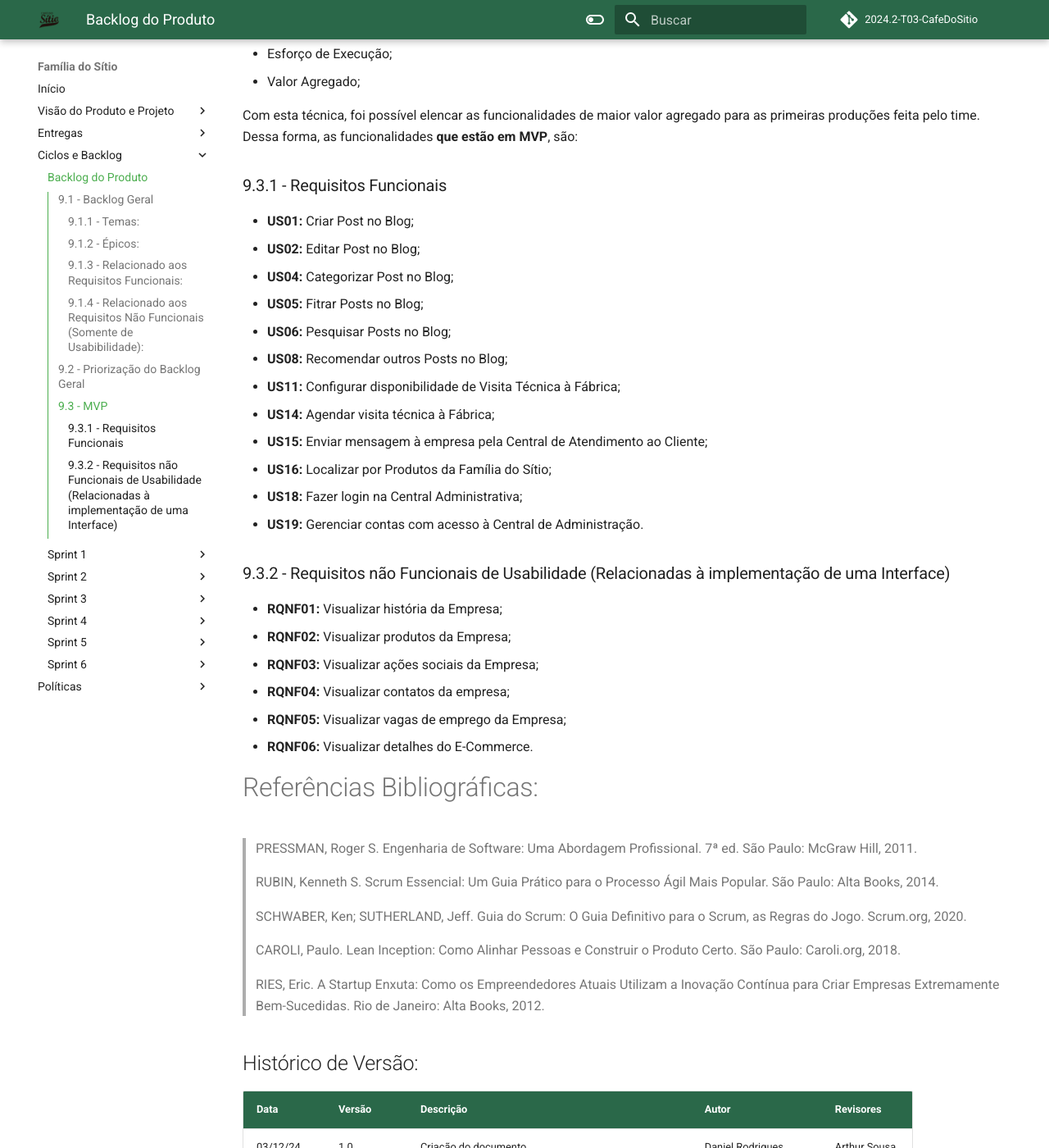
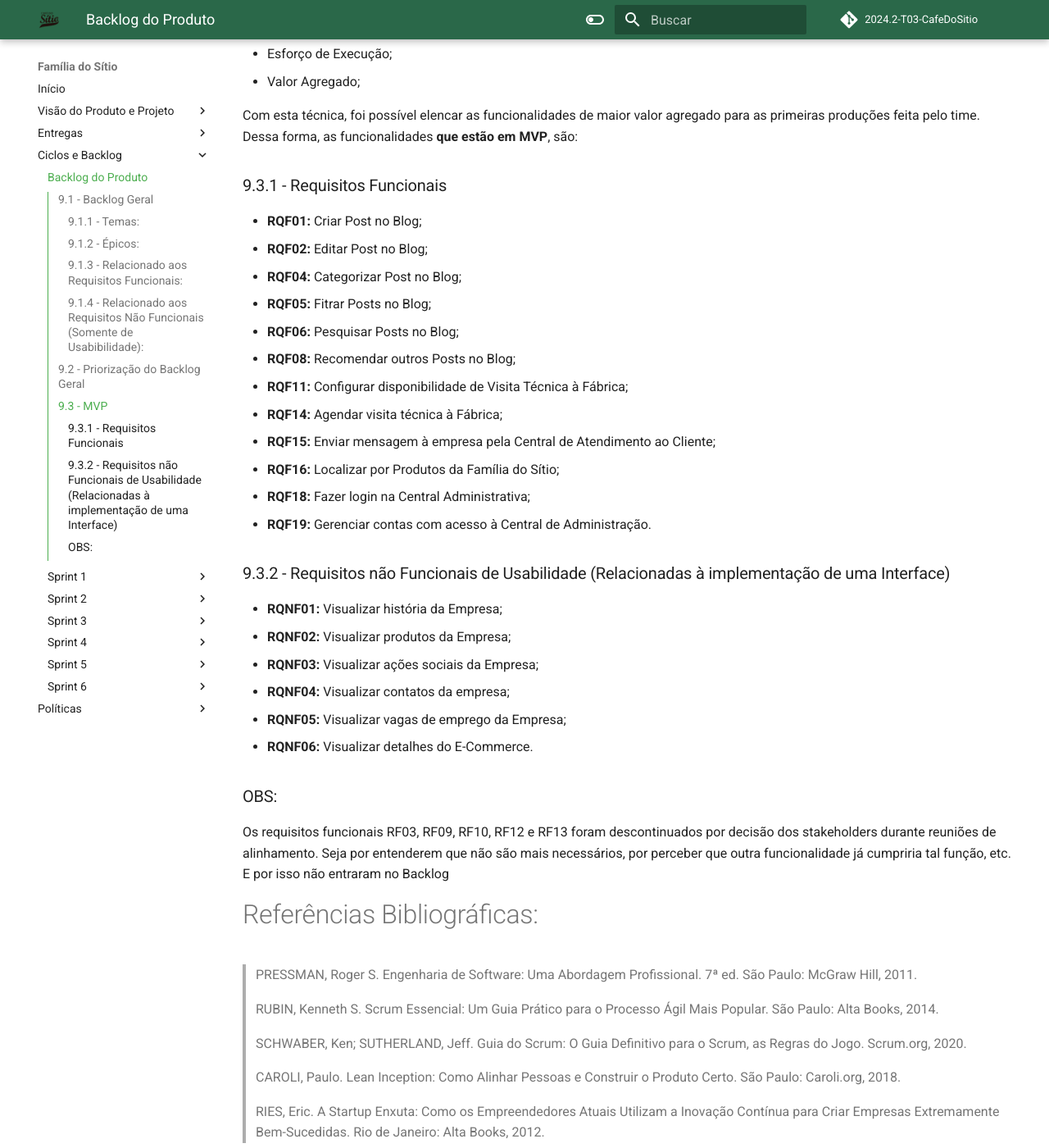
Before and after one commit to mdsreq-fga-unb/2024.2-T03-CafeDoSitio, an MkDocs documentation site: the page built from docs/sections/2-docPage/9-backlogDeProduto.md, in a window 1280 px wide and 1400 px high, scrolled down 5663 px. Shown: the whole window at 82% size. Built offline with MkDocs 1.6.1 and Material for MkDocs 9.7.7, drawn with Linux system fonts in a browser that asks for light colours; comment, search, counter and statistics services are not loaded; some of the changed text lies outside the part shown.

Commit message:
docs: corrigindo requisitos funcionais ou us

```diff
--- a/docs/sections/2-docPage/9-backlogDeProduto.md
+++ b/docs/sections/2-docPage/9-backlogDeProduto.md
@@ -94,25 +94,25 @@ Os requisitos em sua devida priorização é:
 
 Código | Nível de Valor Agregado | Nível de Esforço | Prioridade
 ------ | ----------------------- | ---------------- | ----------
-US01   | 3                       | 1                | 11
-US08   | 3                       | 1                | 11
-US04   | 3                       | 2                | 10
-US14   | 3                       | 2                | 10
-US15   | 3                       | 2                | 10
-US19   | 3                       | 2                | 10
-US12   | 3                       | 3                | 9
-US16   | 3                       | 3                | 9
-US02   | 2                       | 1                | 7
-US06   | 2                       | 2                | 6
-US11   | 2                       | 2                | 6
-US13   | 2                       | 2                | 6
-US18   | 2                       | 2                | 6
-US10   | 2                       | 3                | 5
-US03   | 1                       | 1                | 3
-US05   | 1                       | 1                | 3
-US07   | 1                       | 2                | 2
-US09   | 1                       | 2                | 2
-US17   | 1                       | 2                | 2
+RQF01   | 3                       | 1                | 11
+RQF08   | 3                       | 1                | 11
+RQF04   | 3                       | 2                | 10
+RQF14   | 3                       | 2                | 10
+RQF15   | 3                       | 2                | 10
+RQF19   | 3                       | 2                | 10
+RQF12   | 3                       | 3                | 9
+RQF16   | 3                       | 3                | 9
+RQF02   | 2                       | 1                | 7
+RQF06   | 2                       | 2                | 6
+RQF11   | 2                       | 2                | 6
+RQF13   | 2                       | 2                | 6
+RQF18   | 2                       | 2                | 6
+RQF10   | 2                       | 3                | 5
+RQF03   | 1                       | 1                | 3
+RQF05   | 1                       | 1                | 3
+RQF07   | 1                       | 2                | 2
+RQF09   | 1                       | 2                | 2
+RQF17   | 1                       | 2                | 2
 RQNF01 | 3                       | 1                | 11
 RQNF02 | 3                       | 1                | 11
 RQNF03 | 3                       | 1                | 11
@@ -138,18 +138,18 @@ Com esta técnica, foi possível elencar as funcionalidades de maior valor agreg
 
 ### 9.3.1 - Requisitos Funcionais
 
-- **US01:** Criar Post no Blog;
-- **US02:** Editar Post no Blog;
-- **US04:** Categorizar Post no Blog;
-- **US05:** Fitrar Posts no Blog;
-- **US06:** Pesquisar Posts no Blog;
-- **US08:** Recomendar outros Posts no Blog;
-- **US11:** Configurar disponibilidade de Visita Técnica à Fábrica;
-- **US14:** Agendar visita técnica à Fábrica;
-- **US15:** Enviar mensagem à empresa pela Central de Atendimento ao Cliente;
-- **US16:** Localizar por Produtos da Família do Sítio;
-- **US18:** Fazer login na Central Administrativa;
-- **US19:** Gerenciar contas com acesso à Central de Administração.
+- **RQF01:** Criar Post no Blog;
+- **RQF02:** Editar Post no Blog;
+- **RQF04:** Categorizar Post no Blog;
+- **RQF05:** Fitrar Posts no Blog;
+- **RQF06:** Pesquisar Posts no Blog;
+- **RQF08:** Recomendar outros Posts no Blog;
+- **RQF11:** Configurar disponibilidade de Visita Técnica à Fábrica;
+- **RQF14:** Agendar visita técnica à Fábrica;
+- **RQF15:** Enviar mensagem à empresa pela Central de Atendimento ao Cliente;
+- **RQF16:** Localizar por Produtos da Família do Sítio;
+- **RQF18:** Fazer login na Central Administrativa;
+- **RQF19:** Gerenciar contas com acesso à Central de Administração.
 
 ### 9.3.2 - Requisitos não Funcionais de Usabilidade (Relacionadas à implementação de uma Interface)
 
@@ -160,6 +160,8 @@ Com esta técnica, foi possível elencar as funcionalidades de maior valor agreg
 - **RQNF05:** Visualizar vagas de emprego da Empresa;
 - **RQNF06:** Visualizar detalhes do E-Commerce.
 
+### OBS:
+Os requisitos funcionais RF03, RF09, RF10, RF12 e RF13 foram descontinuados por decisão dos stakeholders durante reuniões de alinhamento. Seja por entenderem que não são mais necessários, por perceber que outra funcionalidade já cumpriria tal função, etc. E por isso não entraram no Backlog
 
 # Referências Bibliográficas:
 
```
Also changed, not shown: docs/sections/2-docPage/7-Requisitos.md (+25 -25 lines).
